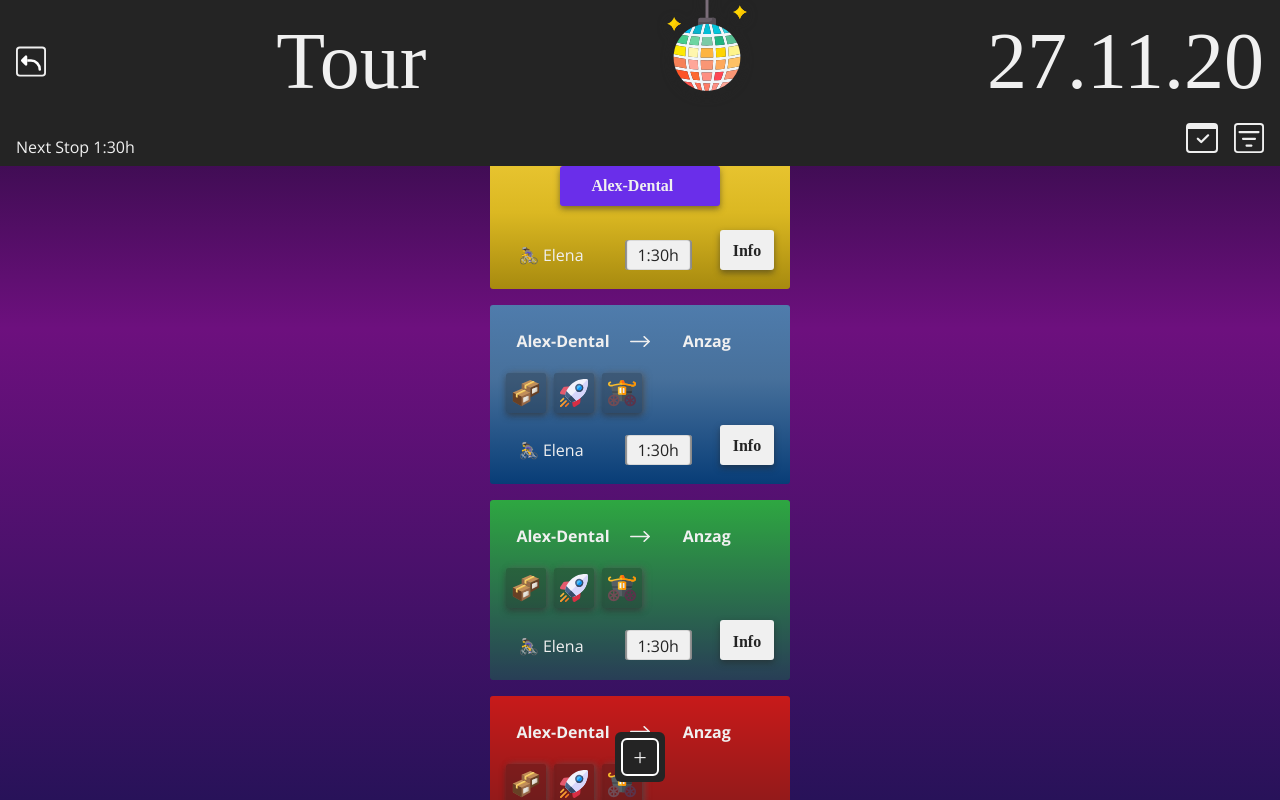
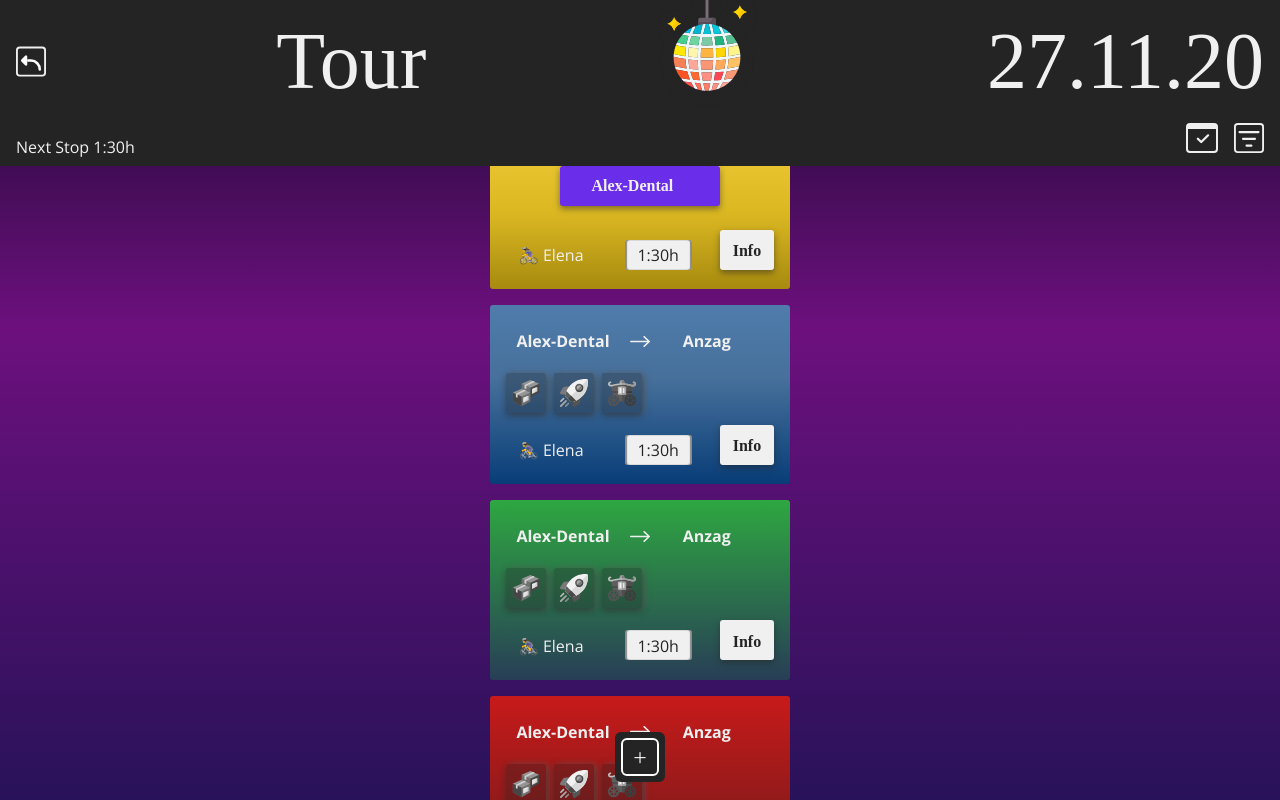
Before and after one commit to DiscoDevs/DispoDisco, a React (Create React App) app in the folder client/: page /rides in a window 1280 px wide. Built offline with nearby package versions, Linux system fonts and the light colour scheme; a web font is replaced by a local one.

Commit message:
:sparkles: Add status to badges
with onclick change

```diff
--- a/client/src/components/Badge.js
+++ b/client/src/components/Badge.js
@@ -1,4 +1,4 @@
-import React from "react";
+import React, { useState } from "react";
 import PropTypes from "prop-types";
 import styled from "styled-components/macro";
 import CargoS from "../assets/cargoBox.svg";
@@ -43,12 +43,18 @@ const BadgeElement = styled.div`
   img {
     width: 28px;
     margin: auto;
+    filter: grayscale(${(props) => (props.isActive === true ? "0" : "1")});
   }
 `;
 
-const Badge = ({ type, onClick }) => {
+const Badge = ({ type, status, onClick }) => {
+  const [isActive, setIsActive] = useState(status);
+
+  function changeStatus() {
+    setIsActive(!isActive);
+  }
   return (
-    <BadgeElement type={type} onClick={onClick}>
+    <BadgeElement isActive={isActive} type={type} onClick={changeStatus}>
       <img src={types[type].img} alt="Button" />
     </BadgeElement>
   );
@@ -67,13 +73,13 @@ Badge.propTypes = {
     "rider",
   ]),
 
-  label: PropTypes.string,
-
+  status: PropTypes.bool,
   onClick: PropTypes.func,
 };
 
 Badge.defaultProps = {
   type: "default",
+  status: false,
 };
 
 export default Badge;
```
